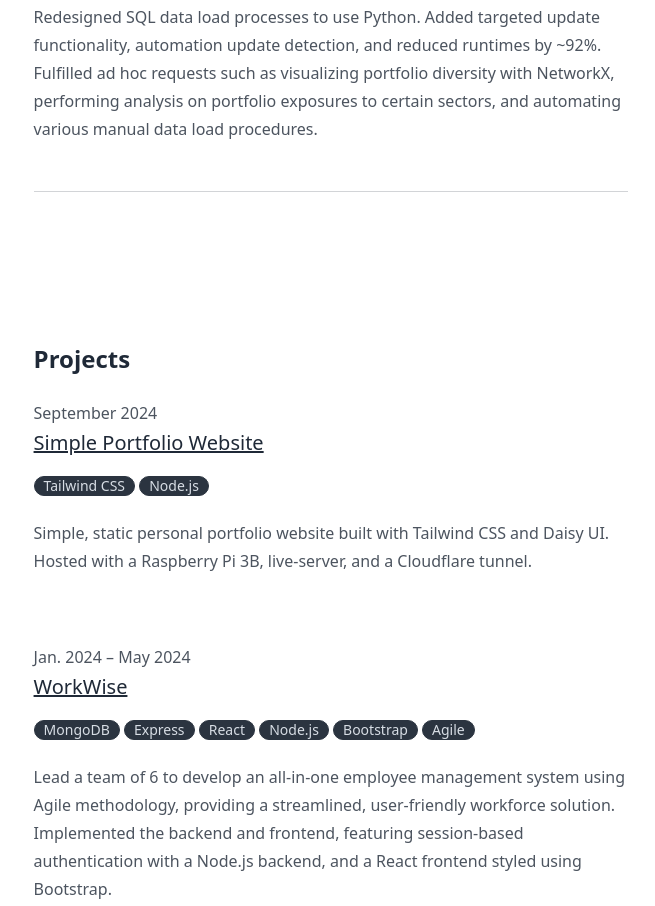
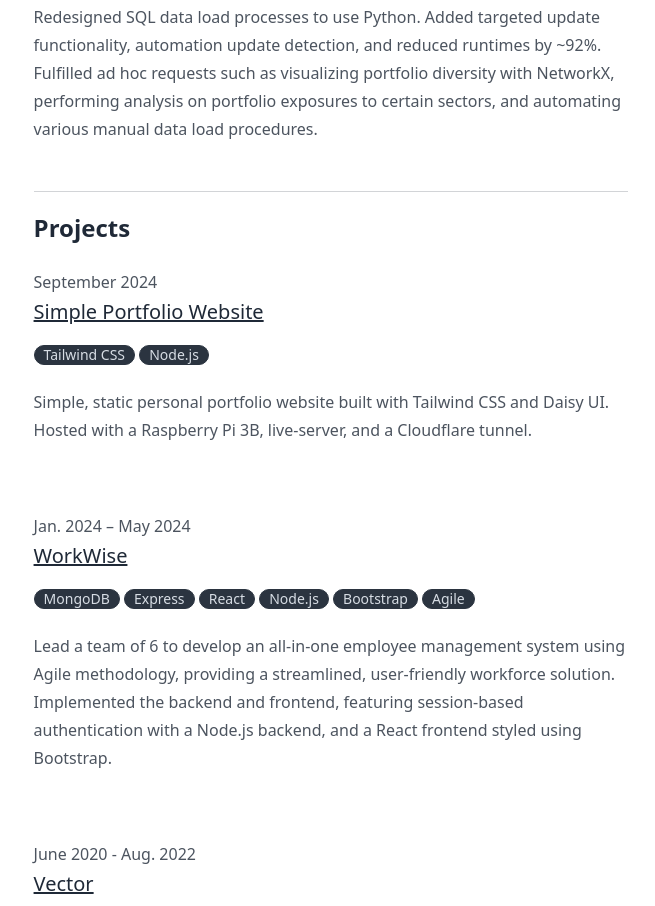
Before and after one commit to maxjschneider/minimal-portfolio, a website: page src/index.html in a window 1280 px wide. Shown: the part 1325-2231 px from the top of the page, without its empty margins (309-964 px from the left). Drawn offline with nearby package versions, Linux system fonts and the light colour scheme; files that its build step writes are made by us from their sources.

```diff
--- a/src/index.html
+++ b/src/index.html
@@ -55,10 +55,9 @@
 
   </div>
 
-  <div id="experience" class="min-h-screen mx-3 mb-5 flex flex-col items-center">
-    <article class="prose mt-5 s:w-3/4">
-      <h2>Experience</h2>
-
+  <div class="min-h-screen mx-3 mb-12 flex flex-col items-center">
+    <article id="experience" class="prose s:w-3/4">
+      <h2 class="mt-5">Experience</h2>
 
       <p class="mb-0">April 2024 - Present</p>
       <h3 class="mt-0">Student Hiring Administrator - Virginia Tech Dining Services</h3>
@@ -94,13 +93,8 @@
       <hr />
     </article>
 
-  </div>
-
-
-  <div id="projects" class="min-h-screen mt-12 mx-3 mb-5 flex flex-col items-center">
-    <article class="prose mt-5 s:w-3/4">
-      <h2>Projects</h2>
-
+    <article id="projects" class="prose s:w-3/4">
+      <h2 class="mt-5">Projects</h2>
 
       <p class="mb-0">September 2024</p>
       <h3 class="mt-0"><a href="https://github.com/maxjschneider/minimal-portfolio" target="_blank" class="link">Simple Portfolio Website</a></h3>
```
